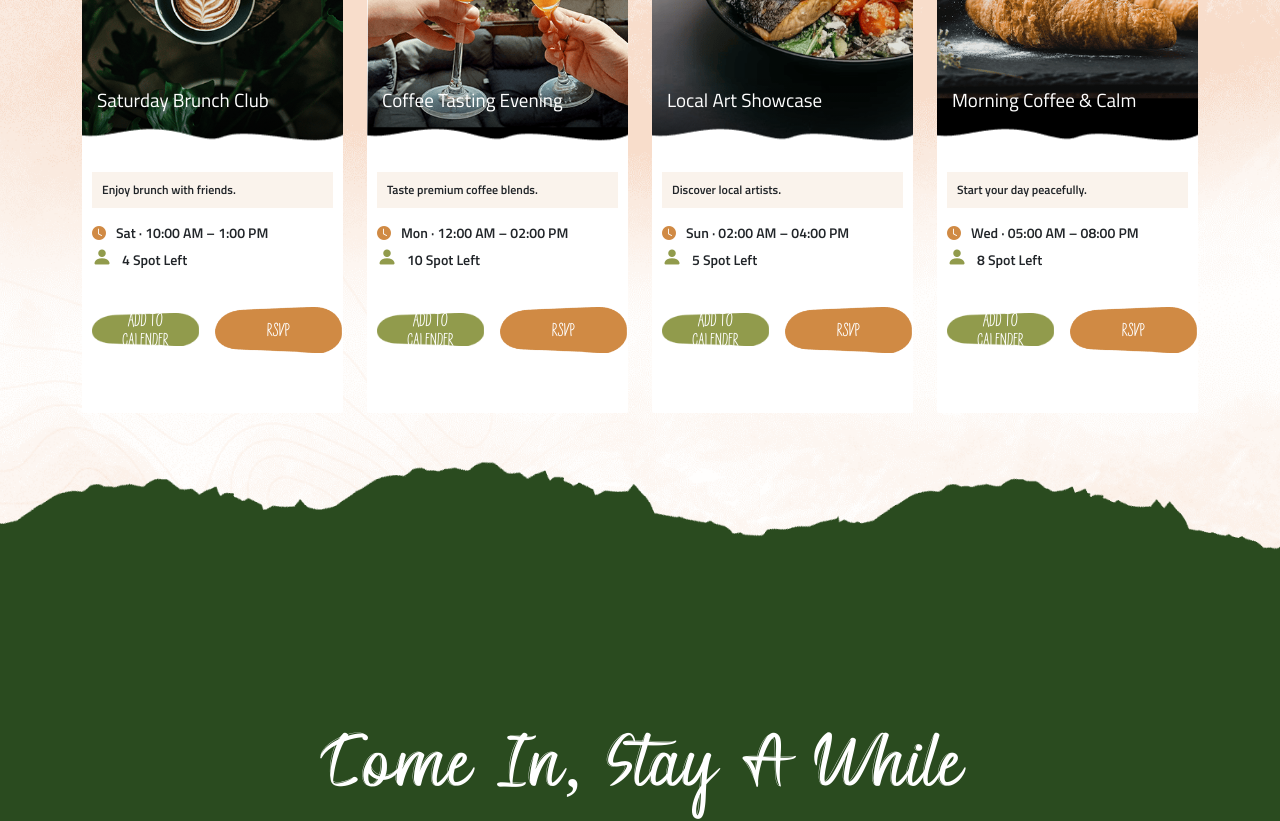
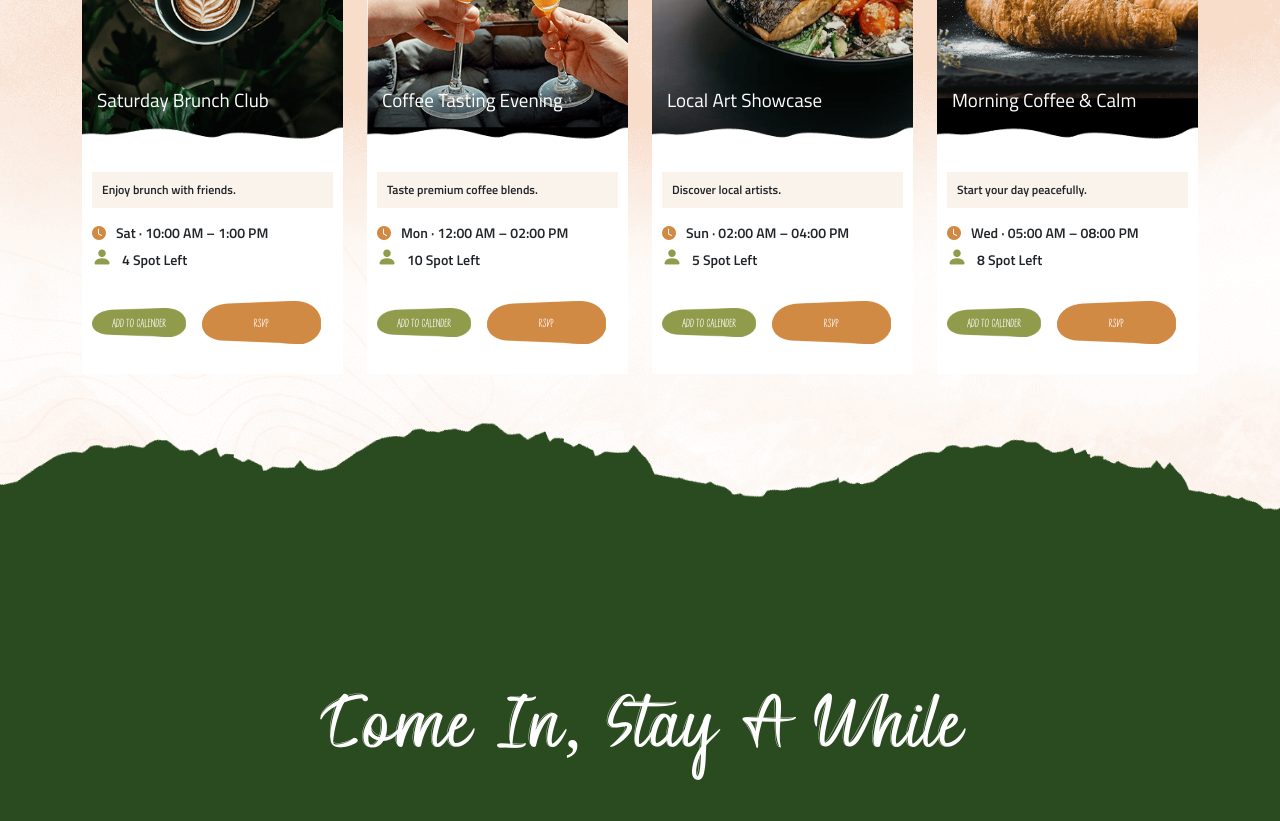
Before and after one commit to hamza-ali313/Coffee-App-Vue.js, a Vue app: page /event-details in a window 1280 px wide. Shown: the part 2480-3301 px from the top of the page. Built offline with nearby package versions, Linux system fonts and the light colour scheme.

Commit message:
all changes done

```diff
--- a/index.html
+++ b/index.html
@@ -1,5 +1,5 @@
 <!doctype html>
-<html lang="en">
+<html lang="en" >
   <head>
     <meta charset="UTF-8" />
     <link rel="icon" type="image/svg+xml" href="/favicon.svg" />
--- a/src/assets/scss/main.scss
+++ b/src/assets/scss/main.scss
@@ -18,6 +18,12 @@
 // ==========================================
 // GLOBAL SHARED STYLES
 // ==========================================
+html {
+  overflow-x:hidden;
+}
+// body {
+//   overflow-x:hidden!important;
+// }
 a {
   text-decoration: none !important;
 }
@@ -126,6 +132,7 @@ li {
 .hero-section {
   background-image: $bg-hero;
   @include bg_no_repeat_cover_center;
+  background-position: top;
   height: 1020px;
 }
 
@@ -346,6 +353,9 @@ h6 {
   z-index: 3;
 
 
+  h2 {
+    font-size: 170px;
+  }
   h2,
   p {
     color: $white;
@@ -354,6 +364,8 @@ h6 {
   p {
     margin: 0 0 20px 0;
     width: 40%;
+    font-size: 16px;
+    line-height: 22px;
   }
 
   .menu-btn {
@@ -554,7 +566,7 @@ h6 {
   }
 
   .content {
-    padding: 45px 10px;
+    padding: 45px 10px 20px;
     background-image: $bg-wavy;
     @include bg_no_repeat_cover_center;
     margin: -20px 0 0 0;
@@ -582,6 +594,7 @@ h6 {
     padding: 11px 39px;
     font-size: 38px;
   }
+
 }
 
 // ==========================================
@@ -698,6 +711,7 @@ h6 {
   background-image: $bg-footer;
   @include bg_no_repeat_cover_center;
   font-family: sans-serif;
+  background-position: top;
 
   &.bg_green {
     background-color: $green-dark;
@@ -1083,6 +1097,55 @@ label {
 
 // Responsive Styles
 /* Tablet */
+
+@media (min-width: 1751px) and (max-width: 1950px) {
+  .hero-section {
+    height: 1250px!important;
+  }
+}
+@media (min-width: 1600px) and (max-width: 1950px) {
+  .hero-section {
+    height: 1150px!important;
+  }
+.hero-section.inner_banner {
+    height: 900px !important;
+}
+  .hero-title, .sec_heading h2 {
+    font-size: 195px;
+    line-height: 100px;
+  }
+  .our_story p,.sec_heading p {
+    width: 60%;
+    font-size: 20px;
+    line-height: 30px;
+  }
+  // .visitus-sec {
+  //       padding: 269px 20px 230px 100px!important;
+  // }
+}
+@media (min-width: 992px) and (max-width: 1399px) {
+  .event-card {
+  background: $white;
+  border-radius: 10px 10px 2px 2px;
+  overflow: hidden;
+
+  .content {
+    padding: 45px 10px 20px;
+  }
+
+  .menu-btn {
+    font-size: 24px!important;
+  }
+  .g_btn.menu-btn {
+    padding: 10px 20px!important;
+  }
+}
+}
+@media (min-width: 992px) and (max-width: 1199px) {
+  .hours-card p {
+    font-size: 11px!important;
+  }
+}
 @media (min-width: 768px) and (max-width: 991px) {
   .hero-section {
     padding: 60px 20px;
--- a/src/components/layouts/Visitus.vue
+++ b/src/components/layouts/Visitus.vue
@@ -60,7 +60,7 @@ import leafImg from "../../assets/images/leaf.png";
   background-image: url("@/assets/images/visitus.png");
   background-repeat: no-repeat;
   background-size: cover;
-  background-position: center;
+  background-position: top;
   z-index: 1;
 }
 
--- a/src/components/layouts/calender/CalenderWrapper.vue
+++ b/src/components/layouts/calender/CalenderWrapper.vue
@@ -2,10 +2,10 @@
     <div class="calen-wrap-sec">
         <div class="container">
             <!-- BUTTONS -->
-            <div class="d-flex gap-1 py-5 justify-content-center">
+            <!--<div class="d-flex gap-1 py-5 justify-content-center">
                 <GButton btntxt="upcoming events" icon="bi bi-calendar-event" />
                 <OButton btntxt="calender view" />
-            </div>
+            </div> -->
             <div class="calendar-wrapper p-4">
                 <div class="row">
                     <div class="col-md-5">
@@ -25,8 +25,6 @@
 </template>
 
 <script setup>
-import GButton from "../../ui/GButton.vue";
-import OButton from "../../ui/OButton.vue";
 import CalendarMonth from "./CalendarMonth.vue";
 import calenbet from "../../../assets/images/calenbet.png";
 import calenleaf from "../../../assets/images/calenleaf.png";
--- a/src/views/WhatsOnEvent.vue
+++ b/src/views/WhatsOnEvent.vue
@@ -4,14 +4,33 @@
             description="A place for connection, creativity and community" :bgImage="eventBanner"
             :primaryBtn="{ text: 'Explore What’s On' }" :secondaryBtn="{ text: 'Get Tickets' }"
             @primary-click="exploreEvents" @secondary-click="buyTickets" iconColor="white" />
-        <CalenderWrapper />
-        <FilteredEventSection />
+          <div class="d-flex gap-1 py-5 justify-content-center">
+            <GButton
+        btntxt="upcoming events"
+        icon="bi bi-calendar-event"
+        @click="activeTab = 'upcoming'"
+    />
+    <OButton
+        btntxt="calender view"
+        @click="activeTab = 'calendar'"
+    />
+        </div>
+        <!-- Calendar -->
+        <CalenderWrapper v-if="activeTab === 'calendar'" />
+
+        <!-- Upcoming Events -->
+        <FilteredEventSection v-if="activeTab === 'upcoming'" />
         <FooterAbove />
     </div>
 </template>
 
 
 <script setup>
+import { ref } from "vue";
+
+const activeTab = ref("upcoming"); // default tab
+import GButton from "../components/ui/GButton.vue";
+import OButton from "../components/ui/OButton.vue";
 import FooterAbove from "../components/layouts/FooterAbove.vue";
 import CalenderWrapper from "../components/layouts/calender/CalenderWrapper.vue";
 import FilteredEventSection from "../components/layouts/FilteredEventSection.vue";
```
